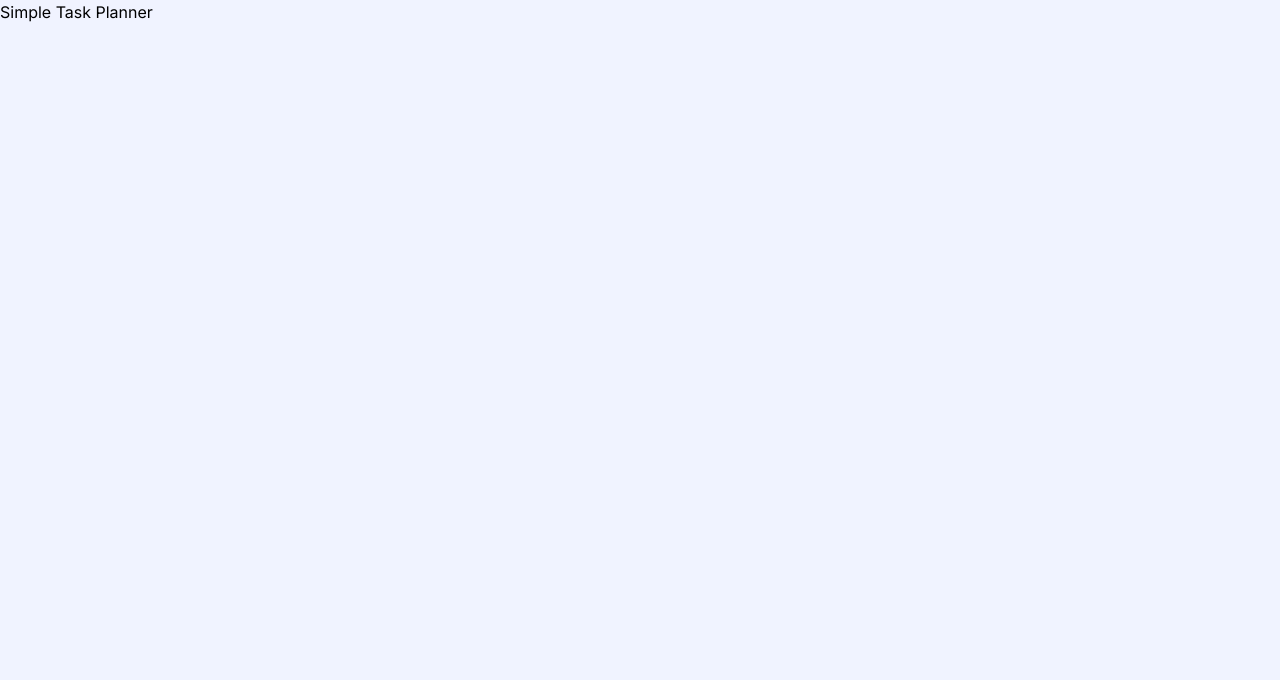
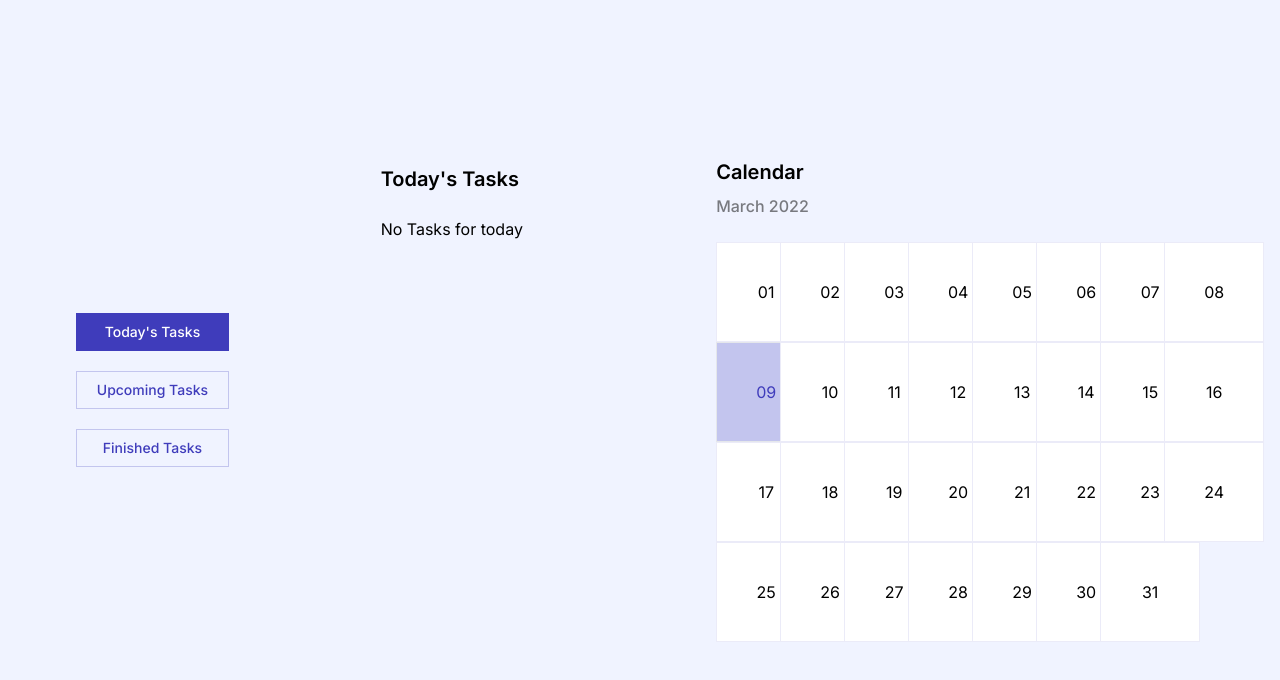
Before and after one commit to ruthv1k/ingen, a Next.js app: page / in a window 1280 px wide. Shown: the top 680 px of the page. Built offline with nearby package versions, Linux system fonts and the light colour scheme.

Commit message:
I-1: Update homepage
- Added basic UI in home
- Added tasks component

```diff
--- /dev/null
+++ b/pages/components/tasks.tsx
@@ -0,0 +1,68 @@
+import React from 'react'
+import { Task } from '@/types/task'
+
+interface Props {
+  type: string
+  tasks: Array<Task>
+  markAsDone: () => void
+}
+
+const Tasks: React.FC<Props> = ({ type, tasks, markAsDone }) => {
+  return (
+    <>
+      <h1 className="mb-6 text-xl font-semibold">
+        {type === 'today'
+          ? `Today's Tasks`
+          : type === 'upcoming'
+          ? `Upcoming Tasks`
+          : `Finished Tasks`}
+      </h1>
+      <ul className="list-none">
+        {tasks && tasks.length > 1 ? (
+          tasks.map((task) => {
+            return (
+              task.taskTitle !== '' && (
+                <li
+                  key={task.taskTitle}
+                  className="my-3 flex min-w-[300px] items-center justify-between border bg-white"
+                >
+                  <span className="block px-5 py-3">{task.taskTitle}</span>
+
+                  <button
+                    className="flex items-center justify-center px-4 py-3 text-white bg-blue-400 hover:bg-green-400"
+                    onClick={markAsDone}
+                  >
+                    <svg
+                      xmlns="http://www.w3.org/2000/svg"
+                      className="w-6 h-6"
+                      fill="none"
+                      viewBox="0 0 24 24"
+                      stroke="currentColor"
+                      strokeWidth={2}
+                    >
+                      <path
+                        strokeLinecap="round"
+                        strokeLinejoin="round"
+                        d="M9 12l2 2 4-4m6 2a9 9 0 11-18 0 9 9 0 0118 0z"
+                      />
+                    </svg>
+                  </button>
+                </li>
+              )
+            )
+          })
+        ) : (
+          <li>
+            {type === 'today'
+              ? `No Tasks for today`
+              : type === 'upcoming'
+              ? `No upcoming tasks`
+              : `No finished tasks`}
+          </li>
+        )}
+      </ul>
+    </>
+  )
+}
+
+export default Tasks
--- a/pages/index.tsx
+++ b/pages/index.tsx
@@ -1,14 +1,146 @@
+import { Tab } from '@/types/tab'
+import { Task } from '@/types/task'
 import type { NextPage } from 'next'
 import Head from 'next/head'
+import { useState } from 'react'
+import Tasks from './components/tasks'
 
 const Home: NextPage = () => {
+  /*
+   ** Things required for Calendar
+   ** ! - I'll need to work on the calendar implementation, and make it a bit simpler
+   */
+  const months: Array<string> = [
+    'January',
+    'February',
+    'March',
+    'April',
+    'May',
+    'June',
+    'July',
+    'August',
+    'September',
+    'October',
+    'November',
+    'December',
+  ]
+  const d: Date = new Date()
+  const days: number = new Date(d.getFullYear(), d.getMonth() + 1, 0).getDate()
+  const currentDate: number = d.getDate()
+  const currentMonth: string = months[d.getMonth()]
+  const currentYear: number = d.getFullYear()
+  const daysInMonth: Array<number | string> = []
+  for (let i = 1; i <= days; i++) {
+    if (i < 10) daysInMonth.push('0' + i.toString())
+    else daysInMonth.push(i)
+  }
+
+  /*
+   ** Required tabs
+   */
+  const tabs: Array<Tab> = [
+    {
+      id: 0,
+      title: "Today's Tasks",
+    },
+    {
+      id: 1,
+      title: 'Upcoming Tasks',
+    },
+    ,
+    {
+      id: 2,
+      title: 'Finished Tasks',
+    },
+  ] as Array<Tab>
+
+  const initialTasksState = [
+    {
+      taskTitle: '',
+      description: '',
+      from: '',
+      to: '',
+    },
+  ]
+
+  /*
+   ** And here comes the state
+   */
+  const [currentTab, setCurrentTab] = useState<number>(0)
+  const [todaysTasks, setTodaysTasks] = useState<Array<Task>>(initialTasksState)
+  const [upcomingTasks, setUpcomingTasks] =
+    useState<Array<Task>>(initialTasksState)
+  const [finishedTasks, setFinishedTasks] =
+    useState<Array<Task>>(initialTasksState)
+
+  /*
+   ** Required functions
+   */
+  function markAsDone(): void {}
+
   return (
     <>
       <Head>
         <title>Simple Task Planner</title>
       </Head>
-      <div>
-        <h1>Simple Task Planner</h1>
+      <div className="flex items-center w-screen">
+        <div className="flex flex-col items-center justify-center h-screen px-6 mx-auto w-fit">
+          <ul>
+            {tabs &&
+              tabs.map((tab) => (
+                <li
+                  key={tab.id}
+                  className={`font-secondary mb-5 block w-full cursor-pointer border border-black px-5 py-2 text-center text-sm font-medium text-black transition-all duration-150 ease-linear ${
+                    currentTab === tab.id
+                      ? 'border-light-theme-primary bg-light-theme-primary text-white'
+                      : 'border-light-theme-primary/25 text-light-theme-primary hover:bg-light-theme-primary/25'
+                  }`}
+                  onClick={() => setCurrentTab(tab.id)}
+                >
+                  {tab.title}
+                </li>
+              ))}
+          </ul>
+        </div>
+        <div className="mx-auto flex min-h-[470px] w-1/5 flex-col items-start justify-start px-6">
+          {currentTab === 0 ? (
+            <Tasks type="today" tasks={todaysTasks} markAsDone={markAsDone} />
+          ) : currentTab === 1 ? (
+            <Tasks
+              type="upcoming"
+              tasks={upcomingTasks}
+              markAsDone={markAsDone}
+            />
+          ) : (
+            <Tasks
+              type="finished"
+              tasks={finishedTasks}
+              markAsDone={markAsDone}
+            />
+          )}
+        </div>
+        <div className="flex flex-col items-start justify-center w-2/5 h-screen mx-auto">
+          <h1 className="text-xl font-semibold">Calendar</h1>
+          <h5 className="mt-2 mb-6 text-base font-medium text-black/50">
+            {currentMonth} {currentYear}
+          </h5>
+          <div className="grid justify-start grid-cols-8">
+            {daysInMonth.map((day, i) => (
+              <button
+                key={i}
+                value={day + '/' + currentMonth + '/' + currentYear}
+                // onClick={}
+                className={`h-[100px] w-[100px] items-center justify-center border transition-all duration-150 ease-linear ${
+                  day == currentDate
+                    ? 'bg-light-theme-primary/25 text-light-theme-primary hover:bg-light-theme-primary hover:text-white'
+                    : 'border-light-theme-primary/10 bg-white hover:bg-light-theme-primary/25 '
+                }`}
+              >
+                {day}
+              </button>
+            ))}
+          </div>
+        </div>
       </div>
     </>
   )
```
